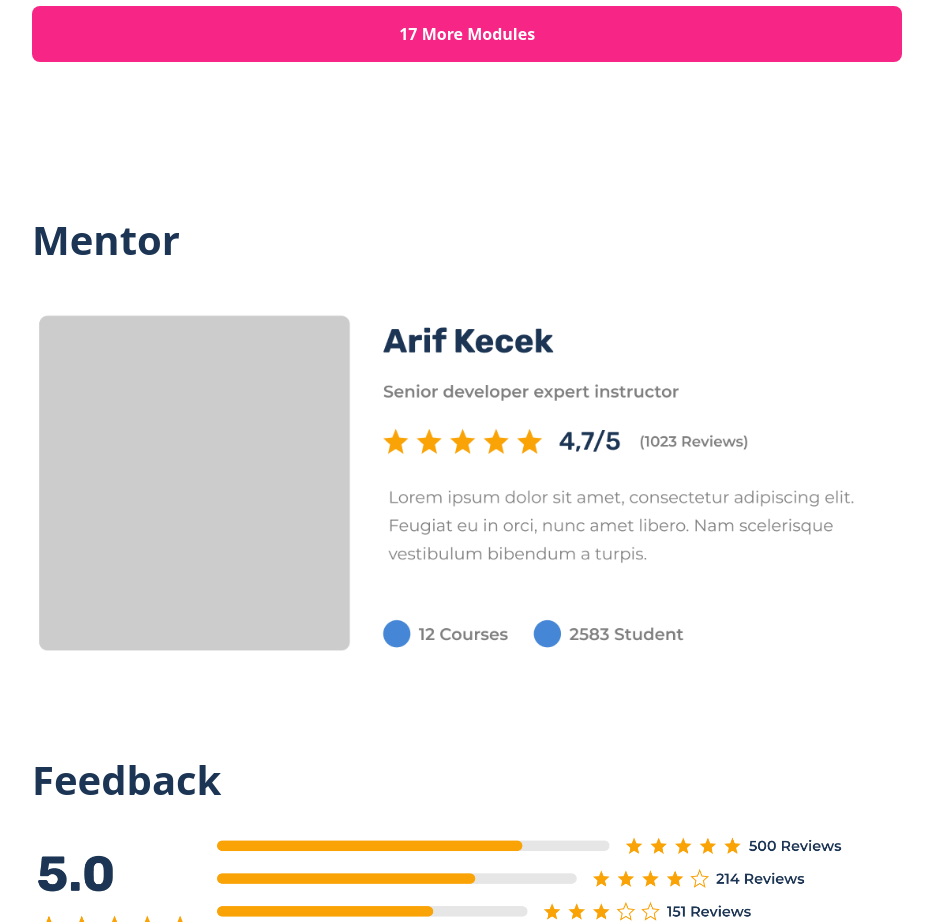
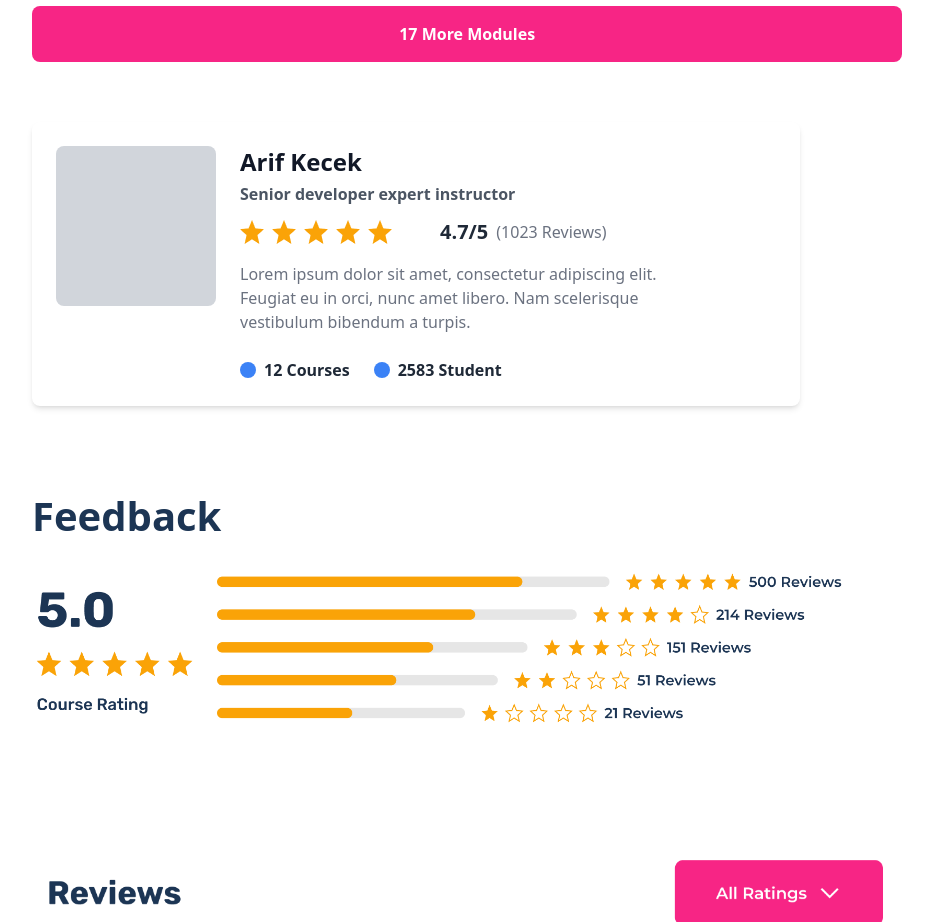
Before and after one commit to oyatullo1001/homework-2, a website: page src/Abu/Abu.html in a window 1280 px wide. Shown: the part 4860-5782 px from the top of the page, without its empty margins (64-997 px from the left). Drawn offline with nearby package versions, Linux system fonts and the light colour scheme; files that its build step writes are made by us from their sources.

Commit message:
full project

```diff
--- a/src/Abu/Abu.html
+++ b/src/Abu/Abu.html
@@ -195,10 +195,35 @@
             </div>
             <button class=" bg-[#F72585] text-white  py-4 rounded-lg w-[80%] mt-16  my-5 font-bold">17 More Modules</button>
         </section>
-        <div class="mt-32 w-[80%]">
-            <p class="text-[40px] text-[#1C3554] mb-8 font-bold">Mentor</p>
-            <img src="./fotos Abu/5.png" alt="">
+<div class="flex bg-white p-6 rounded-lg shadow-md max-w-3xl mt-10">
+  <div class="w-40 h-40 bg-gray-300 rounded-lg"></div>
+  <div class="ml-6 flex flex-col justify-between">
+    <div>
+      <p class="text-2xl font-bold text-gray-900">Arif Kecek</p>
+      <p class="text-gray-600 font-semibold mt-1">Senior developer expert instructor</p>
+      <div class="flex items-center mt-3">
+        <div class="flex text-yellow-400 w-48">
+            <img src="./fotos Abu/Rating.png" alt="">
         </div>
+        <p class="text-xl font-semibold text-gray-800 ml-2">4.7/5</p>
+        <p class="text-gray-500 ml-2">(1023 Reviews)</p>
+      </div>
+      <p class="text-gray-500 mt-4 max-w-md">
+        Lorem ipsum dolor sit amet, consectetur adipiscing elit. Feugiat eu in orci, nunc amet libero. Nam scelerisque vestibulum bibendum a turpis.
+      </p>
+    </div>
+    <div class="flex items-center mt-6 space-x-6">
+      <div class="flex items-center text-gray-800 font-semibold">
+        <div class="w-4 h-4 bg-blue-500 rounded-full mr-2"></div>
+        12 Courses
+      </div>
+      <div class="flex items-center text-gray-800 font-semibold">
+        <div class="w-4 h-4 bg-blue-500 rounded-full mr-2"></div>
+        2583 Student
+      </div>
+    </div>
+  </div>
+</div>
         <div class="mt-20 w-[80%]">
             <p class="text-[40px] text-[#1C3554] font-bold">Feedback</p>
             <img src="./fotos Abu/6.png" alt="">
```
Also changed, not shown: src/Abu/fotos Abu/5.png (deleted), src/Abu/fotos Abu/Rating (1).png (added).
